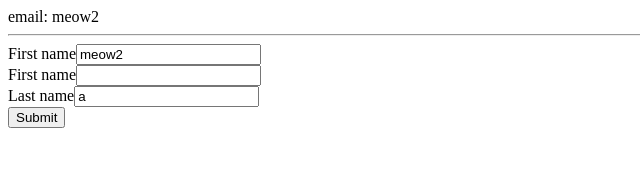
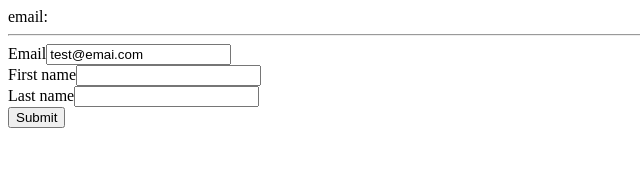
Before and after one commit to vinogvla/bnv-superawesome, a React (Create React App) app: page / in a window 1280 px wide. Shown: the top 178 px of the page, without its empty margins (0-640 px from the left). Built offline with nearby package versions, Linux system fonts and the light colour scheme.

Commit message:
integrate with redux

```diff
--- a/package.json
+++ b/package.json
@@ -5,7 +5,9 @@
   "dependencies": {
     "react": "^16.2.0",
     "react-dom": "^16.2.0",
-    "react-scripts": "1.1.1"
+    "react-redux": "^5.0.7",
+    "react-scripts": "1.1.1",
+    "redux": "^3.7.2"
   },
   "scripts": {
     "start": "react-scripts start",
--- a/src/App.js
+++ b/src/App.js
@@ -1,54 +1,26 @@
 import React from 'react'
 
+import Form from './components/Form'
+import { handleChange } from './actions'
 // const App = () => (
 //   <div>hello</div>
 // )
 
+import { connect } from 'react-redux'
+
+const ConnectedForm = connect(state => (state), dispatch => ({ handleChange: (e) => dispatch(handleChange({name: e.target.name, value: e.target.value})) }))(Form)
+
+
+
+
 class App extends React.Component {
-  state = {
-    email: "meow2",
-    fname: "",
-    lname: 'a',
-    isInvalid: false
-  }
-
-  handleChange = (event) => {
-    this.setState({
-      [event.target.name]: event.target.value
-    })
-  }
-
-  handleSubmit = (event) => {
-    event.preventDefault()
-    console.log(this.state)
-  }
-
   render() {
     return(
       <div>
-        email: {this.state.email}
+        email:
         <hr />
 
-        <form onSubmit={this.handleSubmit}>
-
-          <div className="formElement">
-            <label htmlFor="email">First name</label>
-            <input type="text" id="email" name="email" value={this.state.email} onChange={this.handleChange} />
-          </div>
-
-          <div className="formElement">
-            <label htmlFor="fname">First name</label>
-            <input id="fname" name="fname" value={this.state.fname} onChange={this.handleChange} />
-          </div>
-
-          <div>
-            <label htmlFor="lname">Last name</label>
-            <input id="lname" name="lname" value={this.state.lname} onChange={this.handleChange} />
-          </div>
-
-          <button disabled={this.state.isInvalid}>Submit</button>
-
-        </form>
+        <ConnectedForm />
 
       </div>
     )
--- /dev/null
+++ b/src/actions.js
@@ -0,0 +1,4 @@
+export const handleChange = (payload) => ({
+  type: "FORM_CHANGE",
+  payload
+})
--- /dev/null
+++ b/src/components/Form.jsx
@@ -0,0 +1,33 @@
+import React from 'react'
+
+const Form = ({ email, fname, lname, isInvalid, handleChange }) => {
+
+  return (
+
+    <form >
+
+      <div className="formElement">
+        <label htmlFor="email">Email</label>
+        <input type="text" id="email" name="email" value={email} onChange={(e) => handleChange(e.target.value)} />
+      </div>
+
+      <div className="formElement">
+        <label htmlFor="fname">First name</label>
+        <input id="fname" name="fname" value={fname} onChange={handleChange} />
+      </div>
+
+      <div>
+        <label htmlFor="lname">Last name</label>
+        <input id="lname" name="lname" value={lname} onChange={handleChange} />
+      </div>
+
+      <button disabled={isInvalid}>Submit</button>
+
+    </form>
+  )
+
+
+}
+
+
+export default Form
--- a/src/index.js
+++ b/src/index.js
@@ -1,5 +1,11 @@
 import React from 'react'
+import { Provider } from 'react-redux'
 import ReactDOM from 'react-dom'
 import App from './App'
+import store from './store'
 
-ReactDOM.render(<App />, document.getElementById('root'))
+ReactDOM.render(
+  <Provider store={store}>
+    <App />
+  </Provider>, document.getElementById('root')
+)
--- /dev/null
+++ b/src/reducer.js
@@ -0,0 +1,16 @@
+
+const initialState = {
+  email: "test@emai.com",
+  fname: "",
+  lname: "",
+  isInvalid: false
+}
+
+function reducer(state = initialState, action) {
+  switch(action.type) {
+    default:
+      return state
+  }
+}
+
+export default reducer
--- /dev/null
+++ b/src/store.js
@@ -0,0 +1,13 @@
+import {createStore, compose} from 'redux'
+import reducer from './reducer'
+
+const composeEnhancers =
+  typeof window === 'object' &&
+  window.__REDUX_DEVTOOLS_EXTENSION_COMPOSE__ ?
+    window.__REDUX_DEVTOOLS_EXTENSION_COMPOSE__({
+    }) : compose
+
+export default createStore(
+  reducer,
+  composeEnhancers()
+)
```
Also changed, not shown: 1 other file (tests, documents, lock files or other folders).
